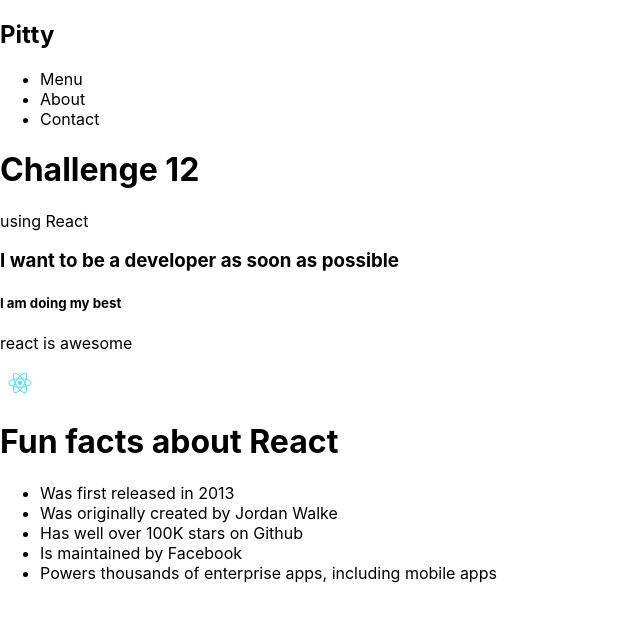
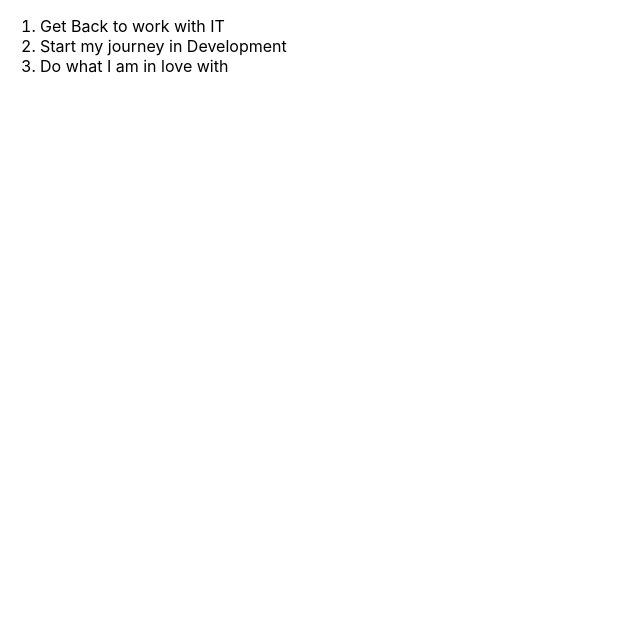
Before and after one commit to pittyh6/react-scrimba-8-12Mths-webDevStudy-2022-2023, a React (Create React App) app in the folder build-a-react-info-site/correct-set-up/my-set/: page / in a window 1280 px wide. Shown: the top 622 px of the page, without its empty margins (0-640 px from the left). Built offline with nearby package versions, Linux system fonts and the light colour scheme.

Commit message:
lesson 15 - challenge

```diff
--- a/build-a-react-info-site/correct-set-up/my-set/public/index.html
+++ b/build-a-react-info-site/correct-set-up/my-set/public/index.html
@@ -18,5 +18,7 @@
     <div id="root"> </div>
     <div id="challenge12"></div>
     <div id="challenge13"></div>
+    <div id="lesson15"></div>
+    <div id="challenge15"></div>
   </body>
 </html>
--- a/build-a-react-info-site/correct-set-up/my-set/src/App.js
+++ b/build-a-react-info-site/correct-set-up/my-set/src/App.js
@@ -22,7 +22,7 @@
   // change the way you render from (ReactDOM.render(navbar, document.getElementById("root"));)
   // to(ReactDOM.createRoot(document.getElementById("root")).render(navbar);)
   const root = ReactDOM.createRoot(document.getElementById("root"));
-  root.render(navbar);
+  //root.render(navbar);
 
   //----------------------------
   //challenge 12
@@ -46,10 +46,10 @@
       <p>react is awesome</p>
     </div>
   );
-  document.getElementById("challenge12").append(challenge12);
+  //document.getElementById("challenge12").append(challenge12);
   //challange 12.1 fixe the render from the above code to the bellow code
   const chal12 = ReactDOM.createRoot(document.getElementById("challenge12"));
-  chal12.render(challenge12);
+  //chal12.render(challenge12);
 
   //----------------------------
   //challenge 13
@@ -70,10 +70,10 @@
     </div>
   );
   const chall13 = ReactDOM.createRoot(document.getElementById("challenge13"));
-  chall13.render(challenge13);
+  //chall13.render(challenge13); Just to no show in t he browser
 
   //----------------------------
-  //quiz 13
+  //quiz 1 - lesson 14
   /*
     1. Why do we need to `import React from "react"` in our files?
     we need the dependencies React and React-dom
@@ -103,4 +103,53 @@
     */
 }
 
+//----------------------------
+//lesson 15
+/*
+- The component needs to start with a uppercase letter
+- when you render the component you need to wrap in < ComponentName />
+*/
+function ComponentName() {
+  return (
+    <div>
+      <img src={logo} alt="logo react" width="40px" />
+      <h1>Fun facts about React</h1>
+      <ul>
+        <li>Was first released in 2013</li>
+        <li>Was originally created by Jordan Walke</li>
+        <li>Has well over 100K stars on Github</li>
+        <li>Is maintained by Facebook</li>
+        <li>Powers thousands of enterprise apps, including mobile apps</li>
+      </ul>
+    </div>
+  );
+}
+const lesson15 = ReactDOM.createRoot(document.getElementById('lesson15'))
+//lesson15.render(<ComponentName/>)
+
+//----------------------------
+//lesson 15 challenge 15
+/**
+  Challenge:
+  Part 1: Create a page of your own using a custom Page component
+  It should return an ordered list with the reasons why you're
+  excited to be learning React :)
+  Render your list to the page
+*/
+function Challenge15(){
+  return (
+      <div>
+        <ol>
+          <li>Get Back to work with IT</li>
+          <li>Start my journey in Development</li>
+          <li>Do what I am in love with</li>
+        </ol>
+      </div>
+  )
+}
+const chall15 = ReactDOM.createRoot(document.getElementById('challenge15'))
+chall15.render(<Challenge15 />);
+
+
+
 export default App;
--- a/build-a-react-info-site/correct-set-up/my-set/src/index.js
+++ b/build-a-react-info-site/correct-set-up/my-set/src/index.js
@@ -2,6 +2,7 @@
 import ReactDOM from 'react-dom/client';
 import './index.css';
 import App from './App';
+import ComponentName from './App';
 import reportWebVitals from './reportWebVitals';
 
 
```
Lines whose indentation alone changed are shown as unchanged.
